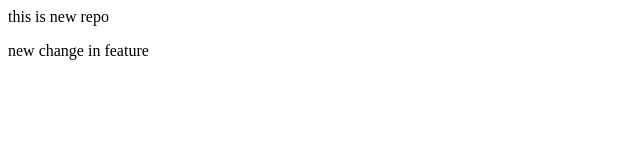
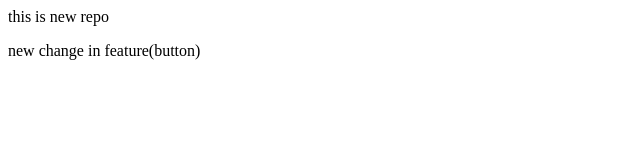
Before and after one commit to mayursalotkar18/localwala, a plain HTML site: page localwala/index.html in a window 1280 px wide. Shown: the full height of the page, 0-640 px from the left. Drawn offline with Linux system fonts and the light colour scheme.

```diff
--- a/localwala/index.html
+++ b/localwala/index.html
@@ -1,2 +1,2 @@
 <p>this is new repo </p>
-<p>new change in feature</p>
+<p>new change in feature(button)</p>
```
